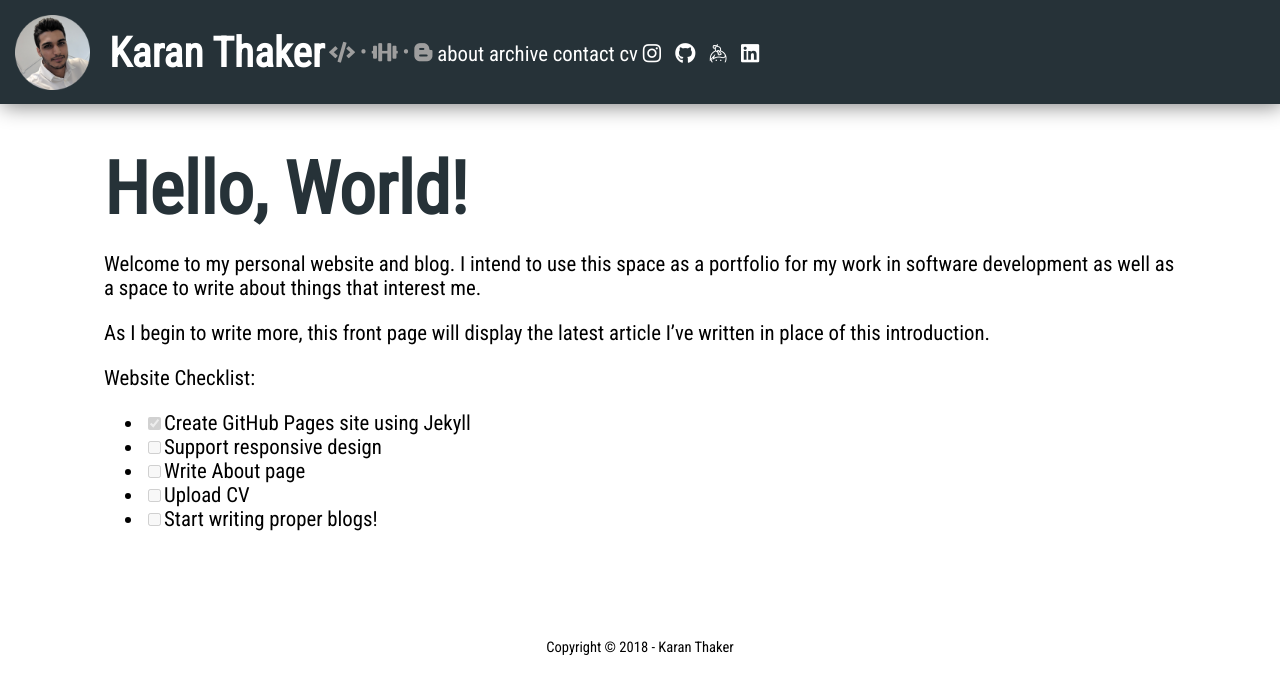
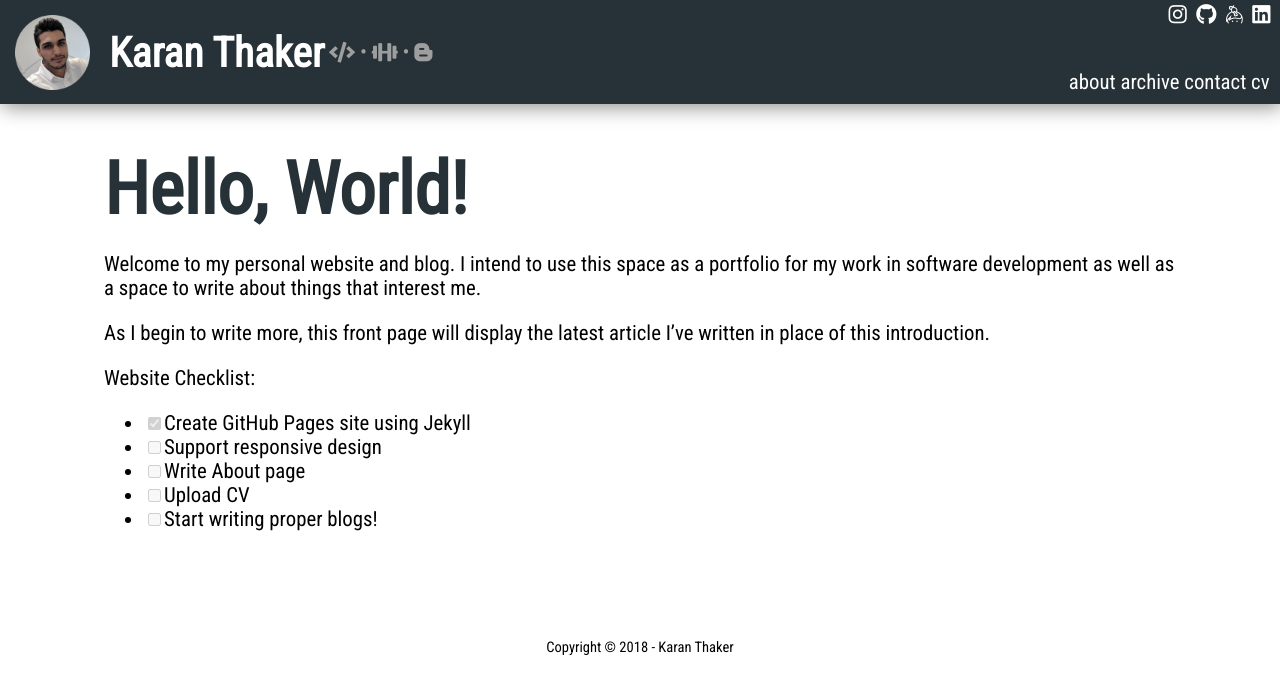
Before and after one commit to p-karanthaker/p-karanthaker.github.io, a Jekyll site: the page built from index.md, in a window 1280 px wide and 900 px high. Shown: the top 694 px of the window. Built offline with Jekyll 4.4.1, drawn with Linux system fonts in a browser that asks for light colours; nearby versions of some CDN libraries.

Commit message:
Responsive Media Queries #2
Working on device width below 1366px and  mobile devices.

Needs javascript to squash nav bar on scroll for mobile size.

```diff
--- a/_includes/navigation.html
+++ b/_includes/navigation.html
@@ -1,5 +1,5 @@
-<nav>
-  <ul class="nav-list">
+<nav class="nav-list">
+  <ul>
     {% for item in site.data.navigation %}
       <li>
         <a href="{{ item.link }}" {% if page.url == item.link %} {% endif %}>{{ item.name }}</a>
@@ -8,12 +8,14 @@
   </ul>
 </nav>
 
-<nav>
-  <div class="social-nav">
+<nav class="social-nav">
+  <ul>
     {% for item in site.data.social-nav %}
-      <a href="{{ item.link }}" {% if page.url == item.link %} {% endif %} id="{{ item.name }}">
-        <i class="fab {{ item.icon }}"></i> &nbsp
-      </a>
+      <li>
+        <a href="{{ item.link }}" {% if page.url == item.link %} {% endif %} id="{{ item.name }}">
+          <i class="fab {{ item.icon }}"></i> &nbsp
+        </a>
+      </li>
     {% endfor %}
-  </div>
+    </ul>
 </nav>
--- a/assets/css/styles.css
+++ b/assets/css/styles.css
@@ -66,9 +66,15 @@ footer {
   max-width: 700px;
 }
 
-.nav-list {
+.nav-list ul {
   padding: 0;
   list-style-type: none;
+}
+
+.social-nav ul {
+  list-style-type: none;
+  display: flex;
+  padding: 0;
 }
 
 .left a {
@@ -80,7 +86,7 @@ a:hover {
   color: #1976D2;
 }
 
-@media only screen and (max-width: 1335px) {
+@media only screen and (max-width: 1365px) {
   .left {
     width: 100%;
     height: 5em;
@@ -103,9 +109,21 @@ a:hover {
     vertical-align: middle;
   }
 
-  .bar-content {
-    height: inherit;
+  .nav-list, .social-nav {
+    position: absolute;
+    right: 0;
   }
+
+  .nav-list {
+    bottom: 0;
+    padding: .5em;
+  }
+
+  .social-nav ul {
+    padding: 0;
+    margin: 0;
+  }
+
 
   .right {
     width: 100%;
@@ -117,3 +135,38 @@ a:hover {
   }
 
 }
+
+@media only screen and (max-width: 800px) {
+  .content {
+    padding: 2em 2em;
+    font-size: .8em;
+  }
+}
+
+@media only screen and (max-width: 640px) {
+  .left {
+    height: fit-content;
+    position: inherit;
+    text-align: center;
+  }
+
+  .right {
+    padding: 0;
+  }
+
+  header * {
+    display: block;
+  }
+
+  .nav-list, .social-nav {
+    position: relative;
+  }
+
+  .social-nav ul, header img {
+    display: inline-flex;
+  }
+
+  .social-nav {
+    padding-bottom: .5em;
+  }
+}
```
